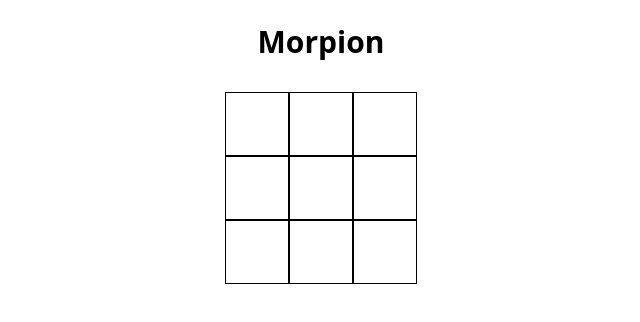
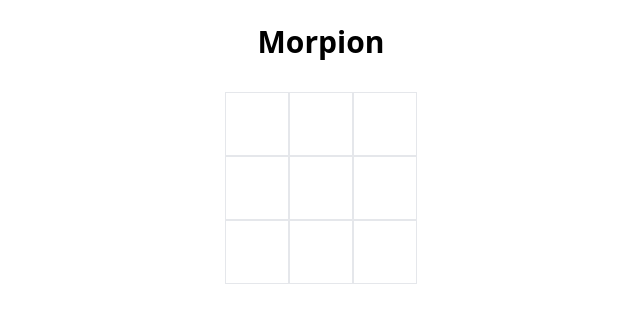
Before and after one commit to man2lol/morpion, a React (Vite) app: page / in a window 1280 px wide. Shown: the top 322 px of the page, without its empty margins (319-959 px from the left). Built offline with nearby package versions, Linux system fonts and the light colour scheme.

Commit message:
mise en place des cases cliquable avec les x qui se mettent

```diff
--- a/src/App.jsx
+++ b/src/App.jsx
@@ -1,10 +1,19 @@
 import Board from './components/Board.jsx';
+import { useState } from 'react';
 
 export default function App() {
+  const [board, setBoard] = useState(Array(9).fill(null));
+
+  const handleClick = (index) => {
+    const newBoard = [...board];
+    newBoard[index] = 'X';
+    setBoard(newBoard);
+  };
+
   return (
     <div className="text-center mt-6">
       <h1 className="text-3xl font-bold mb-4">Morpion</h1>
-      <Board />
+      <Board board={board} onClick={handleClick} />
     </div>
   );
 }
--- a/src/components/Board.jsx
+++ b/src/components/Board.jsx
@@ -1,27 +1,73 @@
-
-
-export default function Board() {
+export default function Board({ board, onClick }) {
   return (
     <div className="mx-auto w-fit mt-8">
+      <div className="flex">
+        <div
+          className="w-16 h-16 border flex items-center justify-center text-3xl cursor-pointer"
+          onClick={() => onClick(0)}
+        >
+          {board[0]}
+        </div>
+
+        <div
+          className="w-16 h-16 border flex items-center justify-center text-3xl cursor-pointer"
+          onClick={() => onClick(1)}
+        >
+          {board[1]}
+        </div>
+
+        <div
+          className="w-16 h-16 border flex items-center justify-center text-3xl cursor-pointer"
+          onClick={() => onClick(2)}
+        >
+          {board[2]}
+        </div>
+      </div>
 
       <div className="flex">
-        <div className="w-16 h-16 border border-black"></div>
-        <div className="w-16 h-16 border border-black"></div>
-        <div className="w-16 h-16 border border-black"></div>
+        <div
+          className="w-16 h-16 border flex items-center justify-center text-3xl cursor-pointer"
+          onClick={() => onClick(3)}
+        >
+          {board[3]}
+        </div>
+
+        <div
+          className="w-16 h-16 border flex items-center justify-center text-3xl cursor-pointer"
+          onClick={() => onClick(4)}
+        >
+          {board[4]}
+        </div>
+
+        <div
+          className="w-16 h-16 border flex items-center justify-center text-3xl cursor-pointer"
+          onClick={() => onClick(5)}
+        >
+          {board[5]}
+        </div>
       </div>
 
+      <div className="flex">
+        <div
+          className="w-16 h-16 border flex items-center justify-center text-3xl cursor-pointer"
+          onClick={() => onClick(6)}
+        >
+          {board[6]}
+        </div>
 
-      <div className="flex">
-        <div className="w-16 h-16 border border-black"></div>
-        <div className="w-16 h-16 border border-black"></div>
-        <div className="w-16 h-16 border border-black"></div>
-      </div>
+        <div
+          className="w-16 h-16 border flex items-center justify-center text-3xl cursor-pointer"
+          onClick={() => onClick(7)}
+        >
+          {board[7]}
+        </div>
 
-
-      <div className="flex">
-        <div className="w-16 h-16 border border-black"></div>
-        <div className="w-16 h-16 border border-black"></div>
-        <div className="w-16 h-16 border border-black"></div>
+        <div
+          className="w-16 h-16 border flex items-center justify-center text-3xl cursor-pointer"
+          onClick={() => onClick(8)}
+        >
+          {board[8]}
+        </div>
       </div>
     </div>
   );
--- a/src/main.jsx
+++ b/src/main.jsx
@@ -1,4 +1,4 @@
 import { createRoot } from 'react-dom/client';
 import App from './App.jsx';
 import './index.css';
-createRoot(document.getElementById('root')).render(App());
+createRoot(document.getElementById('root')).render(<App />);
```
